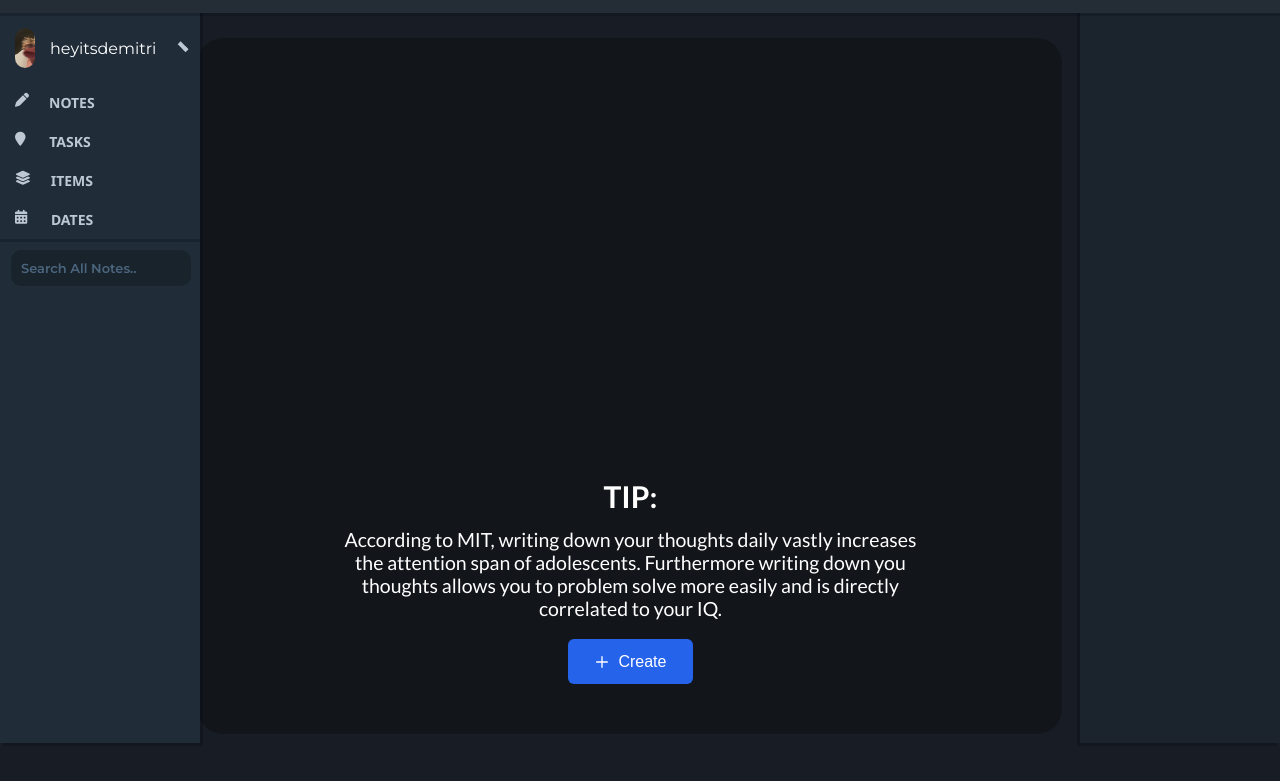
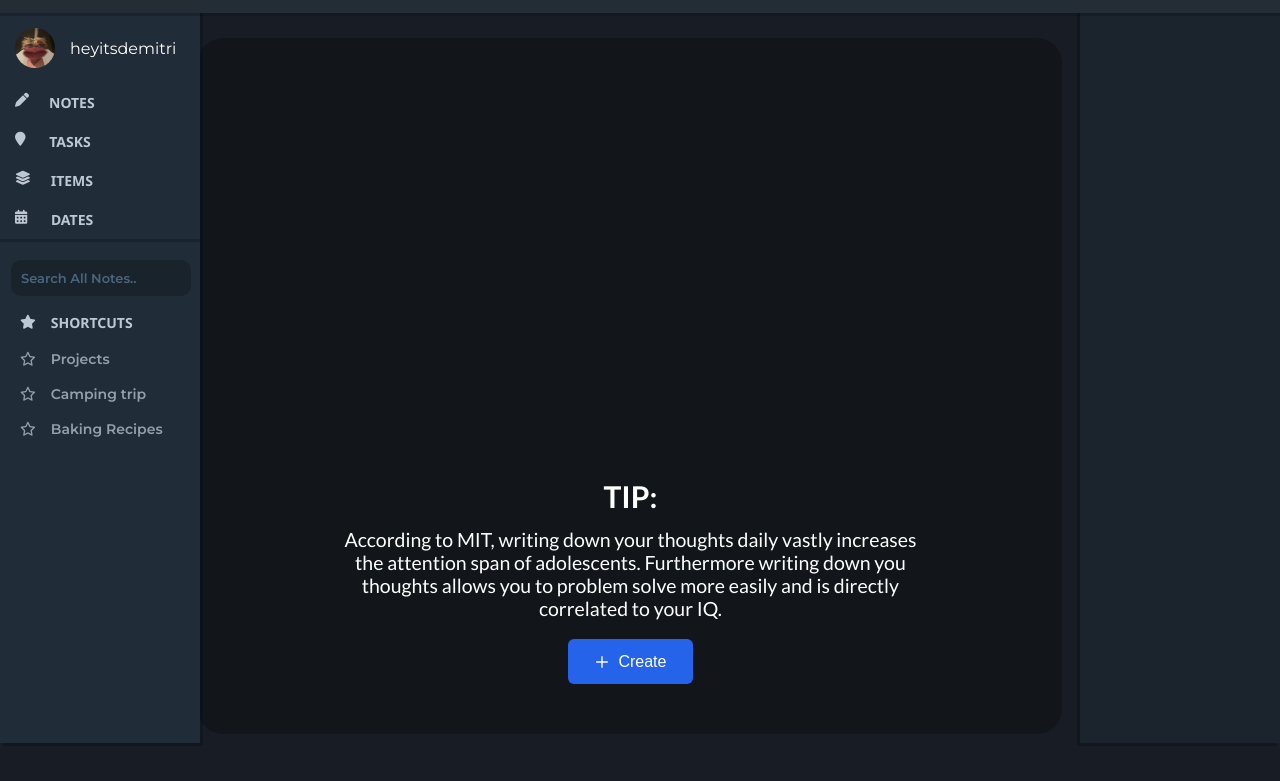
Before and after one commit to zapdzap/webtest, a plain HTML site: page Notespace.html in a window 1280 px wide. Shown: the part 57-838 px from the top of the page. Drawn offline with Linux system fonts and the light colour scheme; some packages are replaced by stand-ins of ours; a script that the page names is missing.

Commit message:
Add files via upload

```diff
--- a/Notespace.css
+++ b/Notespace.css
@@ -30,6 +30,7 @@ body{
 }
 
 .sidebar{
+    overflow: hidden;
     position: absolute;
     display: flex;
     flex-direction: column;
@@ -70,6 +71,7 @@ body{
 }
 
 .dropdown-button {
+    overflow: hidden;
     height: 70px;
     width: 100%;
     padding: 10px 15px;
@@ -81,6 +83,7 @@ body{
     flex-direction: row;
     justify-content: left;
     align-items: center;
+
 }
 
 .dropdown-button:hover {
@@ -179,6 +182,7 @@ body{
 }
 
 .pfp{
+    min-width: 20px;
     width: 20px;
     height: 20px;
     max-width: 20px;
@@ -196,7 +200,7 @@ body{
     color:#ffffff;
     font-family: 'Montserrat', sans-serif;
 
-    margin-right: 25px;
+    margin-right: 28px;
 }
 
 .noteIcon{
@@ -244,7 +248,7 @@ body{
     display: flex;
     flex-direction: column;
     justify-content: center;
-    height: 100px;
+    height: 50px;
     width: 100%;
     background-color: transparent;
 }
@@ -391,7 +395,7 @@ body{
     display: flex;
     flex-direction: column;
     width: 92%;
-    left: 0;
+    left: 0px;
     height: 90%;
     border-radius: 25px;
     /*background-image: url(ballicon.png); */
@@ -406,14 +410,14 @@ body{
 }
 
 .myNotesLister{
+    justify-content: center;
     padding-top: 25px;
     margin-top: 0px;
     overflow-y: scroll;
-    padding-left: 10px;
     display: flex;
     flex-direction: row;
     flex-wrap: wrap;
-    margin-left: 0%;
+    margin-left: 0px;
     margin-right: 0%;
     width: 100%;
     height: 100%;
@@ -428,8 +432,8 @@ body{
     width: 250px;
     height: 300px;
     margin-bottom: 48px;
-    margin-left: 27.5px;
-    margin-right: 0px;
+    margin-left: 13.75px;
+    margin-right: 13.75px;
     border-radius: 15px;
     background-color: #f1f4f7cb;
     background-image: url(tempcard.jpg);
@@ -503,10 +507,53 @@ body{
   }
 
   .noteTags{
-    padding-top: 75px;
+    padding-top: 110px;
     top: 100px;
     height: 50%;
     width: 100%;
     background-color: #1d4ed8;
     background-color: #1d4fd800;
   }
+
+  .shortcuts{
+    padding-top: 10px;
+    display: flex;
+    flex-direction: column;
+    width: 100%;
+  }
+
+  .shortcutLbl{
+
+    padding-left: 20px;
+    display: flex;
+    flex-direction: row;
+    color: #bec8d3;
+    font-weight: 700;
+    font-size: 14px;
+    font-family: "Noto Sans", sans-serif;
+    margin-bottom: 10px;
+  }
+
+  .fa-star{
+    margin-right: 15px;
+    margin-top: 2px;
+  }
+
+  .usrShortcut{
+    padding-top: 7.5px;
+    padding-bottom: 2.5px;
+    padding-left: 20px;
+    font-family: 'Montserrat', sans-serif;
+    font-weight: 550;
+    color: #bec8d3bd;
+    display: flex;
+    flex-direction: row;
+    height: 25px;
+    background-color: #1d4fd800;
+    font-size: 14px;
+  }
+
+  .usrShortcut:hover{
+    background-color: rgb(63, 82, 100);
+    color:#ffffff;
+  }
--- a/Notespace.html
+++ b/Notespace.html
@@ -52,6 +52,13 @@
         <form class = "searchForm">
             <input type="text" placeholder="Search All Notes.." name="search_all" class="search_input" id ="searchForm">
         </form>
+
+        <div class="shortcuts">
+            <div class = "shortcutLbl"><i class="fa-solid fa-star"></i>     SHORTCUTS</div>
+            <div class = "usrShortcut"><i class="fa-regular fa-star"></i>Projects</div>
+            <div class = "usrShortcut"><i class="fa-regular fa-star"></i>Camping trip</div>
+            <div class = "usrShortcut"><i class="fa-regular fa-star"></i>Baking Recipes</div>
+        </div>
 
     </div>
 
--- a/Notespace.js
+++ b/Notespace.js
@@ -105,11 +105,13 @@ dropdownButton.addEventListener('click', function(event) {
                 dropdownContent.style.height = "156px";
                 useritems.style.height = "200px"
                 toggleCount=0;
+                dropdownButton.style.boxShadow =  "none";
             }
             else{
             dropdownContent.style.height = "0px";
             useritems.style.height = "40px"
             toggleCount=1;
+            dropdownButton.style.boxShadow =  "0px 3px 0px 0px rgba(4, 8, 22, 0.253)";
             }
     });
 
```
